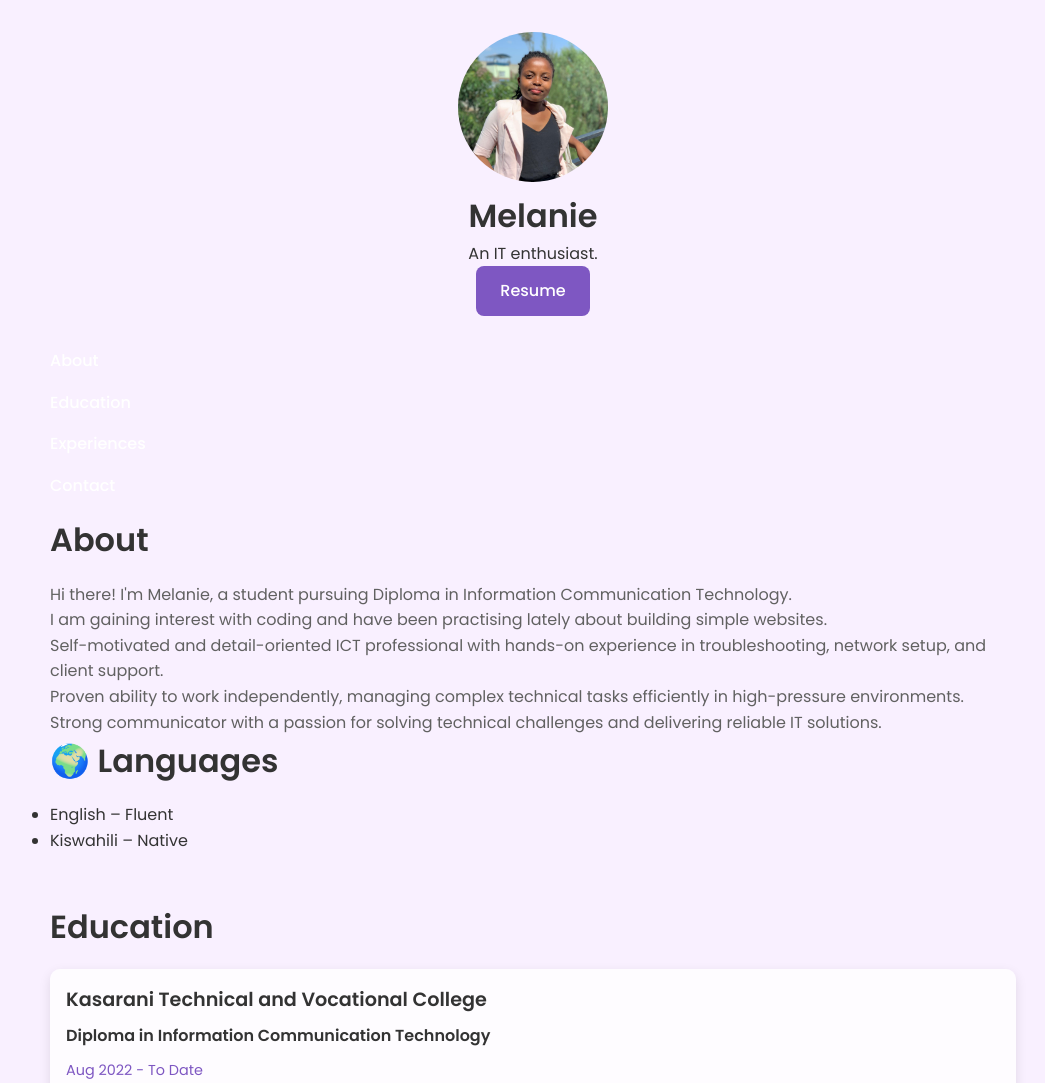
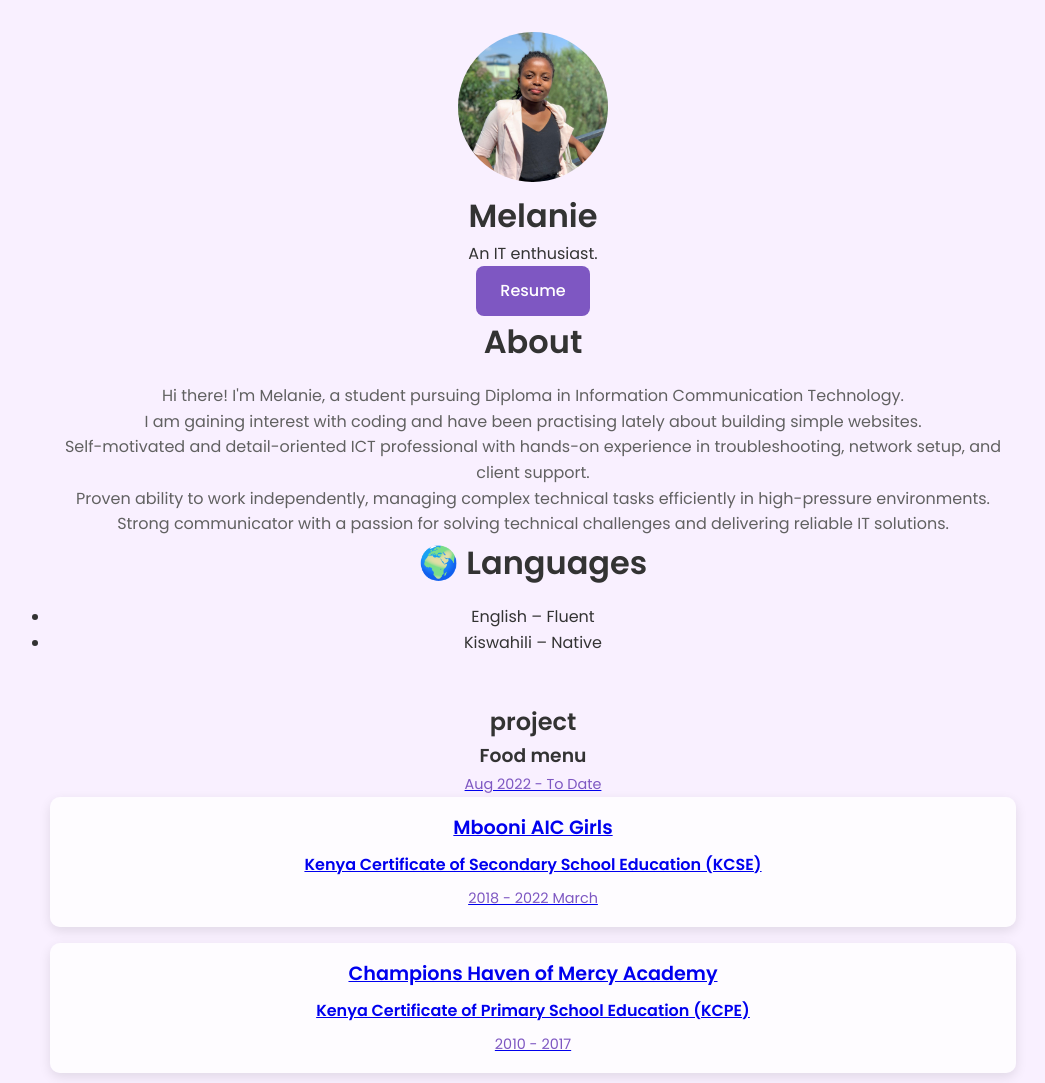
Before and after one commit to Cupidbaby-bit/Melanie, a plain HTML site: page index.html in a window 1280 px wide. Shown: the top 1083 px of the page, without its empty margins (232-1277 px from the left). Drawn offline with Linux system fonts and the light colour scheme.

Commit message:
Update index.html

```diff
--- a/index.html
+++ b/index.html
@@ -83,7 +83,7 @@
     }
 
     .about p,
-    .education p,
+    .project p,
     .experiences p,
     .contact p {
       font-size: 1rem;
@@ -228,15 +228,6 @@
       <h1>Melanie</h1>
       <p>An IT enthusiast.</p>
       <a href="resume.html" class="btn">Resume</a>
-    </div>
-    <nav class="nav-links">
-      <ul>
-        <li><a href="#about">About</a></li>
-        <li><a href="#education">Education</a></li>
-        <li><a href="#experiences">Experiences</a></li>
-        <li><a href="#contact">Contact</a></li>
-      </ul>
-    </nav>
 
     <section id="about" class="about">
       <h2>About</h2>
@@ -257,11 +248,11 @@
       </section>
     </section>
 
-     <section id="education" class="education">
-      <h2>Education</h2>
-      <div class="education-card">
-        <h3>Kasarani Technical and Vocational College</h3>
-        <h4>Diploma in Information Communication Technology</h4>
+     <section id="Project samples" class="projects">
+      <h2>project</h2>
+      <div class="project-card">
+        <h3>Food menu</h3>
+        <h4><a href= "https://cupidbaby-bit.github.io/velvetbite/" </a></h4>
         <span class="date">Aug 2022 - To Date</span>
       </div>
       <div class="education-card">
```
